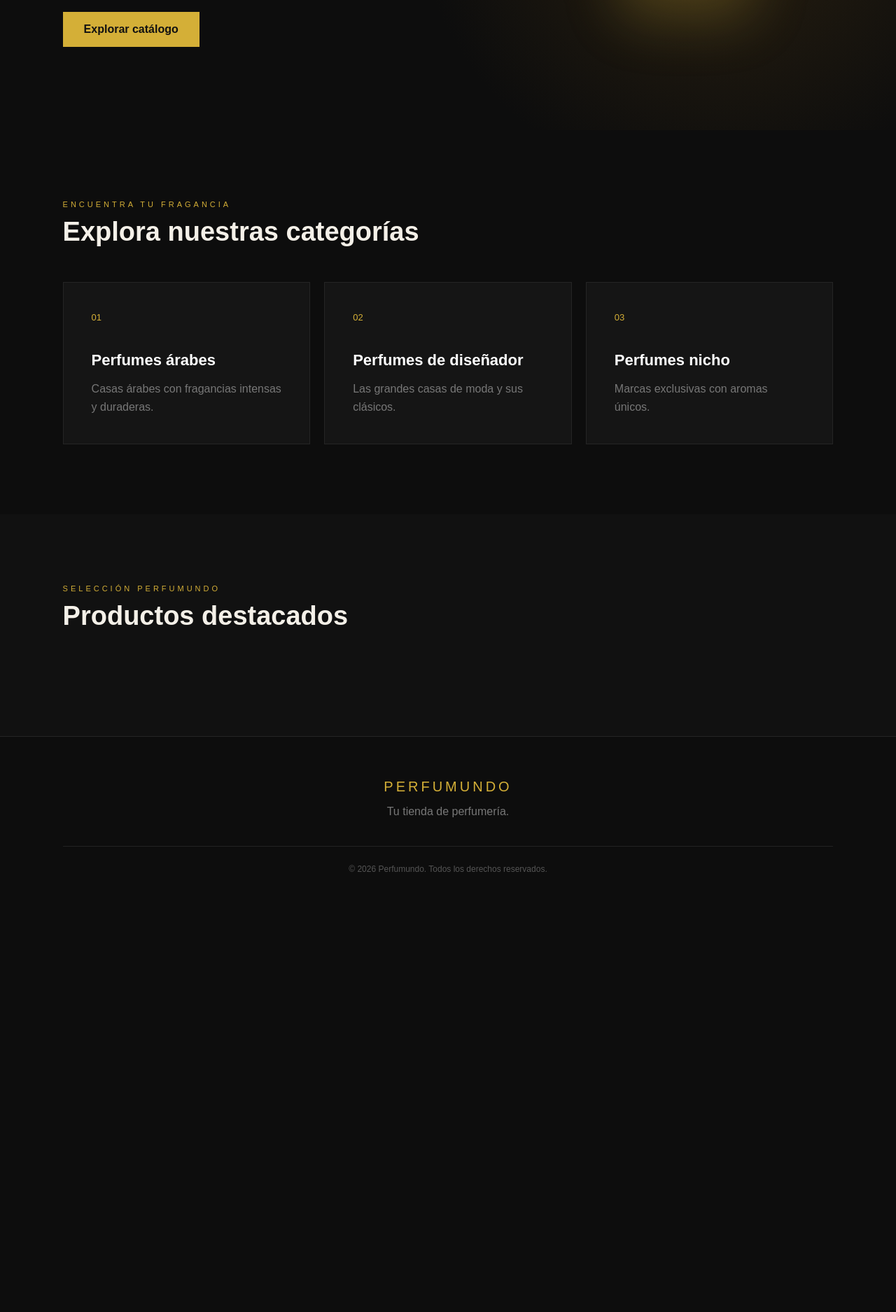
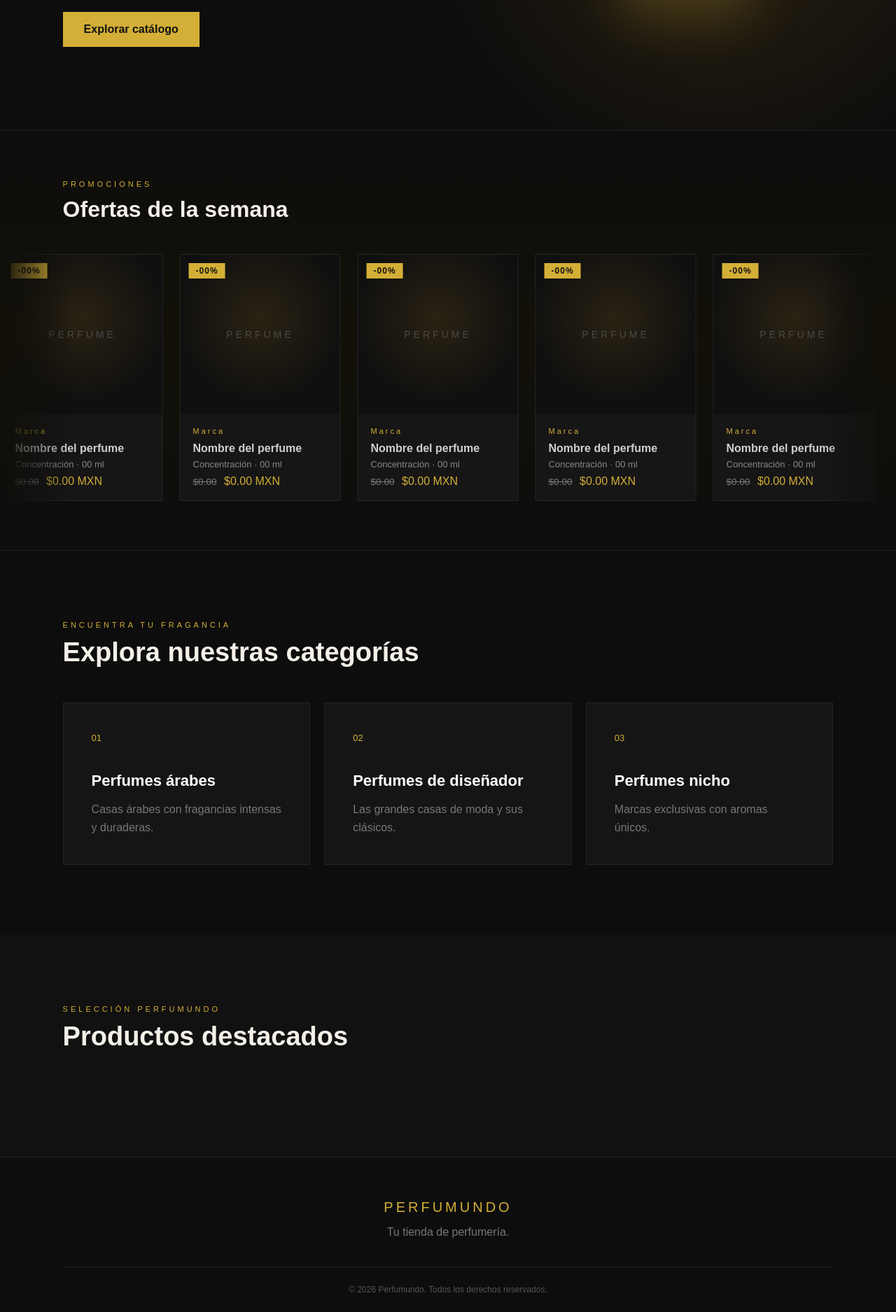
Before and after one commit to Vikey471/Perfumundo, a Django app: page / in a window 1280 px wide. Shown: the part 574-2449 px from the top of the page at 70% size. Before the commit the page ends 1820 px from the top, so only its background shows below. Run offline with Django 5.2, Linux system fonts and the light colour scheme; data that the repository does not hold is empty.

Commit message:
Animaciones de difuminado y cinta de promociones en la portada
- animaciones.js: los elementos aparecen con difuminado al entrar en pantalla
- Entrada suave de la página y efecto hover en tarjetas
- Cinta de promociones que se desplaza sola (se pausa con el mouse),
  con espacios vacíos por ahora
- Respeta la preferencia de reducir movimiento del sistema

Co-Authored-By: Claude Opus 5.5 <noreply@anthropic.com>

```diff
--- a/tienda/static/tienda/css/estilos.css
+++ b/tienda/static/tienda/css/estilos.css
@@ -1272,3 +1272,197 @@ footer p {
         text-align: left;
     }
 }
+
+/* =========================
+   ANIMACIONES DE DIFUMINADO
+========================= */
+
+/* Toda la página entra con un difuminado suave */
+body {
+    animation: pagina-entra 0.7s ease-out both;
+}
+
+@keyframes pagina-entra {
+    from { opacity: 0; }
+    to   { opacity: 1; }
+}
+
+/* Elementos que aparecen al hacer scroll (los marca animaciones.js).
+   Se usa "translate" y no "transform" para no chocar con los efectos hover. */
+.reveal {
+    opacity: 0;
+}
+
+.reveal.is-visible {
+    animation: difuminar-entrada 0.9s cubic-bezier(0.22, 1, 0.36, 1) var(--reveal-delay, 0ms) both;
+}
+
+@keyframes difuminar-entrada {
+    from {
+        opacity: 0;
+        filter: blur(10px);
+        translate: 0 28px;
+    }
+    to {
+        opacity: 1;
+        filter: blur(0);
+        translate: 0 0;
+    }
+}
+
+/* Brillo dorado suave en las tarjetas al pasar el mouse */
+.product-card,
+.category-card {
+    transition: border-color 0.4s, box-shadow 0.4s, transform 0.4s;
+}
+
+.product-card:hover {
+    border-color: #d4af37;
+    box-shadow: 0 10px 40px rgba(212, 175, 55, 0.12);
+    transform: translateY(-4px);
+}
+
+.product-image img {
+    transition: transform 0.6s ease;
+}
+
+.product-card:hover .product-image img {
+    transform: scale(1.04);
+}
+
+/* =========================
+   CINTA DE PROMOCIONES
+========================= */
+
+.promo-strip {
+    padding: 70px 0 30px;
+    border-top: 1px solid #1f1f1f;
+    border-bottom: 1px solid #1f1f1f;
+    background: linear-gradient(180deg, #0d0d0d 0%, #121008 50%, #0d0d0d 100%);
+}
+
+.promo-strip-heading {
+    padding: 0 7%;
+    margin-bottom: 35px;
+}
+
+.promo-strip-heading p {
+    color: #d4af37;
+    font-size: 11px;
+    letter-spacing: 4px;
+    margin-bottom: 12px;
+}
+
+.promo-strip-heading h2 {
+    font-size: 32px;
+}
+
+.promo-viewport {
+    display: flex;
+    overflow: hidden;
+    padding: 10px 0 40px;
+    /* Los bordes se desvanecen para que la cinta "entre" y "salga" suave */
+    -webkit-mask-image: linear-gradient(90deg, transparent, #000 8%, #000 92%, transparent);
+    mask-image: linear-gradient(90deg, transparent, #000 8%, #000 92%, transparent);
+}
+
+.promo-track {
+    display: flex;
+    gap: 24px;
+    padding-right: 24px;
+    list-style: none;
+    flex-shrink: 0;
+    animation: cinta-avanza 40s linear infinite;
+}
+
+.promo-viewport:hover .promo-track {
+    animation-play-state: paused;
+}
+
+@keyframes cinta-avanza {
+    from { transform: translateX(0); }
+    to   { transform: translateX(-100%); }
+}
+
+.promo-card {
+    position: relative;
+    width: 230px;
+    flex-shrink: 0;
+    background: #161616;
+    border: 1px solid #262626;
+    transition: border-color 0.4s, box-shadow 0.4s, transform 0.4s;
+}
+
+.promo-card:hover {
+    border-color: #d4af37;
+    box-shadow: 0 10px 35px rgba(212, 175, 55, 0.15);
+    transform: translateY(-5px);
+}
+
+.promo-badge {
+    position: absolute;
+    top: 12px;
+    left: 12px;
+    padding: 4px 10px;
+    background: #d4af37;
+    color: #111;
+    font-size: 12px;
+    font-weight: bold;
+    letter-spacing: 1px;
+    z-index: 1;
+}
+
+.promo-image {
+    aspect-ratio: 1 / 1;
+    display: flex;
+    align-items: center;
+    justify-content: center;
+    background:
+        radial-gradient(circle at 50% 40%, #2a2213 0%, #0f0f0f 70%);
+    color: #4a4a4a;
+    font-size: 14px;
+    letter-spacing: 4px;
+}
+
+.promo-info {
+    padding: 18px;
+}
+
+.promo-info h3 {
+    font-size: 16px;
+    margin-bottom: 6px;
+    color: #cfcfcf;
+}
+
+.promo-price {
+    color: #d4af37;
+    font-size: 16px;
+}
+
+@media (max-width: 600px) {
+    .promo-card {
+        width: 180px;
+    }
+
+    .promo-strip-heading h2 {
+        font-size: 26px;
+    }
+}
+
+/* Respeta a quien pide menos movimiento en su sistema */
+@media (prefers-reduced-motion: reduce) {
+    body,
+    .reveal,
+    .reveal.is-visible {
+        animation: none;
+        opacity: 1;
+    }
+
+    .promo-viewport {
+        overflow-x: auto;
+    }
+
+    .promo-track {
+        animation: none;
+    }
+}
--- /dev/null
+++ b/tienda/static/tienda/js/animaciones.js
@@ -0,0 +1,55 @@
+/*
+ * Animaciones de Perfumundo.
+ * Los elementos aparecen con un difuminado suave cuando entran en pantalla.
+ * Si el visitante pidió "reducir movimiento" en su sistema, no se anima nada.
+ */
+(function () {
+    'use strict';
+
+    const SELECTORES = [
+        '.section-heading',
+        '.hero-content',
+        '.hero-image',
+        '.category-card',
+        '.product-card',
+        '.category-filters',
+        '.catalog-filter-form',
+        '.product-detail-image',
+        '.product-detail-info',
+        '.cart-item',
+        '.cart-total',
+        '.account-form',
+        '.account-status',
+        '.order-summary',
+        '.order-card',
+        '.promo-strip'
+    ];
+
+    const reducirMovimiento = window.matchMedia('(prefers-reduced-motion: reduce)').matches;
+    const elementos = document.querySelectorAll(SELECTORES.join(','));
+
+    if (reducirMovimiento || !('IntersectionObserver' in window)) {
+        return;
+    }
+
+    // Escalona los elementos que aparecen juntos (tarjetas de una misma fila).
+    const contadorPorPadre = new Map();
+    elementos.forEach(function (el) {
+        const padre = el.parentElement;
+        const n = contadorPorPadre.get(padre) || 0;
+        contadorPorPadre.set(padre, n + 1);
+        el.style.setProperty('--reveal-delay', Math.min(n, 6) * 90 + 'ms');
+        el.classList.add('reveal');
+    });
+
+    const observador = new IntersectionObserver(function (entradas) {
+        entradas.forEach(function (entrada) {
+            if (entrada.isIntersecting) {
+                entrada.target.classList.add('is-visible');
+                observador.unobserve(entrada.target);
+            }
+        });
+    }, { threshold: 0.12, rootMargin: '0px 0px -40px 0px' });
+
+    elementos.forEach(function (el) { observador.observe(el); });
+})();
--- /dev/null
+++ b/tienda/templates/tienda/_cinta_promociones.html
@@ -0,0 +1,37 @@
+{% comment %}
+    Cinta de promociones que se desplaza sola.
+    Por ahora muestra espacios vacíos; después se llenará con perfumes en promoción.
+    La lista se repite dos veces para que el movimiento sea continuo.
+{% endcomment %}
+<section class="promo-strip" aria-label="Promociones">
+
+    <div class="promo-strip-heading">
+        <p>PROMOCIONES</p>
+        <h2>Ofertas de la semana</h2>
+    </div>
+
+    <div class="promo-viewport">
+        {% for vuelta in "12" %}
+            <ul class="promo-track" {% if forloop.last %}aria-hidden="true"{% endif %}>
+                {% for espacio in "123456" %}
+                    <li class="promo-card">
+                        <span class="promo-badge">-00%</span>
+
+                        <div class="promo-image">PERFUME</div>
+
+                        <div class="promo-info">
+                            <p class="product-brand">Marca</p>
+                            <h3>Nombre del perfume</h3>
+                            <p class="product-meta">Concentración · 00 ml</p>
+                            <p class="promo-price">
+                                <span class="price-old">$0.00</span>
+                                $0.00 MXN
+                            </p>
+                        </div>
+                    </li>
+                {% endfor %}
+            </ul>
+        {% endfor %}
+    </div>
+
+</section>
--- a/tienda/templates/tienda/base.html
+++ b/tienda/templates/tienda/base.html
@@ -9,6 +9,7 @@
     <title>{% block title %}Perfumundo | Tu tienda de perfumes{% endblock %}</title>
 
     <link rel="stylesheet" href="{% static 'tienda/css/estilos.css' %}">
+    <script src="{% static 'tienda/js/animaciones.js' %}" defer></script>
 
     {% block extra_head %}{% endblock %}
 </head>
--- a/tienda/templates/tienda/inicio.html
+++ b/tienda/templates/tienda/inicio.html
@@ -37,6 +37,10 @@
         </div>
 
     </section>
+
+
+    <!-- CINTA DE PROMOCIONES -->
+    {% include "tienda/_cinta_promociones.html" %}
 
 
     <!-- CATEGORÍAS -->
```
